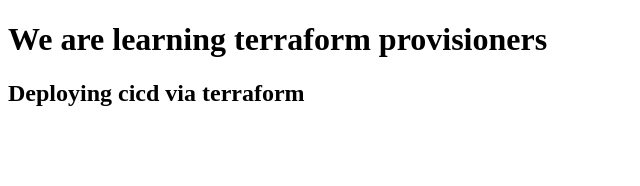
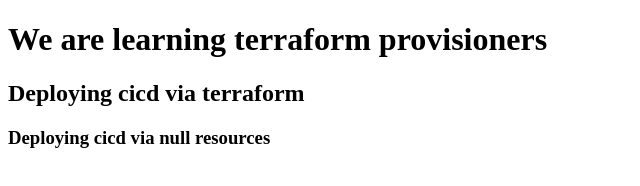
Before and after one commit to sayed-basha/testing-provisioners, a plain HTML site: page index.html in a window 1280 px wide. Shown: the whole page, without its empty margins (0-640 px from the left). Drawn offline with Linux system fonts and the light colour scheme.

Commit message:
Update index.html

```diff
--- a/index.html
+++ b/index.html
@@ -8,5 +8,6 @@
 <body>
     <h1>We are learning terraform provisioners</h1>
     <h2>Deploying cicd via terraform</h2>
+    <h3>Deploying cicd via null resources</h3>
 </body>
 </html>
```
